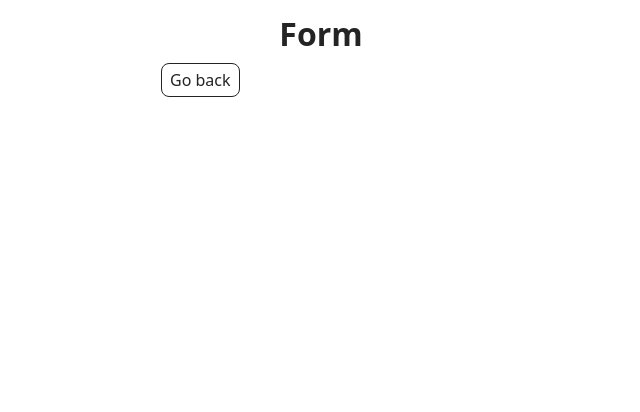
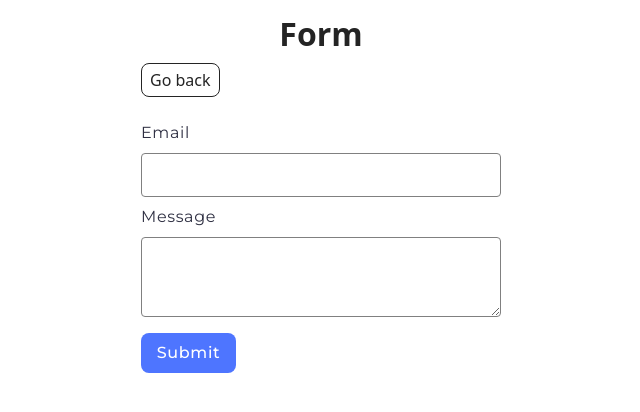
Before and after one commit to Nikolas-vl/goit-js-hw-09, a website built with Vite: page src/2-form.html in a window 1280 px wide. Shown: the whole page, without its empty margins (319-959 px from the left). Built offline with nearby package versions, Linux system fonts and the light colour scheme.

Commit message:
done form

```diff
--- a/src/2-form.html
+++ b/src/2-form.html
@@ -11,6 +11,17 @@
     <div class="container">
       <h1 class="main-title">Form</h1>
       <a class="back-link" href="./index.html">Go back</a>
+      <form class="feedback-form" autocomplete="off">
+        <label>
+          Email
+          <input type="email" name="email" autofocus />
+        </label>
+        <label>
+          Message
+          <textarea name="message" rows="8"></textarea>
+        </label>
+        <button type="submit">Submit</button>
+      </form>
     </div>
     <script type="module" src="./js/2-form.js"></script>
   </body>
--- /dev/null
+++ b/src/css/form.css
@@ -0,0 +1,77 @@
+@import url('https://fonts.googleapis.com/css2?family=Montserrat:ital,wght@0,100..900;1,100..900&display=swap');
+
+.feedback-form {
+  font-family: 'Montserrat', serif;
+  margin-top: 24px;
+  display: flex;
+  flex-direction: column;
+  gap: 8px;
+}
+
+label {
+  font-weight: 400;
+  font-size: 16px;
+  line-height: 1.5;
+  letter-spacing: 0.04em;
+  color: #2e2f42;
+  display: flex;
+  flex-direction: column;
+  gap: 8px;
+}
+
+input,
+textarea {
+  font-family: inherit;
+  border: 1px solid #808080;
+  border-radius: 4px;
+  height: 40px;
+  transition: border 0.3s ease;
+  padding-left: 16px;
+  outline: none;
+  font-weight: 400;
+  font-size: 16px;
+  line-height: 1.5;
+  letter-spacing: 0.04em;
+  color: #2e2f42;
+}
+
+input:hover,
+textarea:hover {
+  border: 1px solid #000;
+}
+
+input:focus,
+textarea:focus {
+  border: 1px solid #808080;
+  font-weight: normal;
+}
+
+textarea {
+  box-sizing: border-box;
+  width: 360px;
+  height: 80px;
+  margin-bottom: 8px;
+  padding: 8px 16px;
+}
+
+button {
+  font-family: inherit;
+  font-weight: 500;
+  font-size: 16px;
+  line-height: 1.5;
+  letter-spacing: 0.04em;
+  color: #fff;
+  display: flex;
+  align-items: center;
+  justify-content: center;
+  border-radius: 8px;
+  width: 95px;
+  height: 40px;
+  background: #4e75ff;
+  border: none;
+  transition: background 0.3s ease;
+}
+
+button:hover {
+  background: #6c8cff;
+}
--- a/src/css/styles.css
+++ b/src/css/styles.css
@@ -16,3 +16,4 @@
 @import url('./badges.css');
 @import url('./back-link.css');
 @import url('./gallery.css');
+@import url('./form.css');
--- a/src/js/2-form.js
+++ b/src/js/2-form.js
@@ -1 +1,47 @@
-console.log('Form');
+const formData = {
+  email: '',
+  message: '',
+};
+
+const form = document.querySelector('.feedback-form');
+const emailInput = form.elements.email;
+const messageInput = form.elements.message;
+const STORAGE_KEY = 'feedback-form-state';
+
+loadFromLS(STORAGE_KEY);
+
+function saveToLS() {
+  const jsonData = JSON.stringify(formData);
+  localStorage.setItem(STORAGE_KEY, jsonData);
+}
+
+function loadFromLS(key) {
+  const body = localStorage.getItem(key);
+  try {
+    const data = JSON.parse(body);
+    Object.assign(formData, data);
+    emailInput.value = formData.email || '';
+    messageInput.value = formData.message || '';
+    return data;
+  } catch {
+    return body;
+  }
+}
+
+form.addEventListener('input', e => {
+  formData[e.target.name] = e.target.value.trim();
+  saveToLS();
+});
+
+form.addEventListener('submit', e => {
+  e.preventDefault();
+
+  if (!formData.email || !formData.message) {
+    alert('Fill please all fields');
+  }
+  console.log(formData);
+  localStorage.removeItem(STORAGE_KEY);
+  formData.email = '';
+  formData.message = '';
+  form.reset();
+});
```
